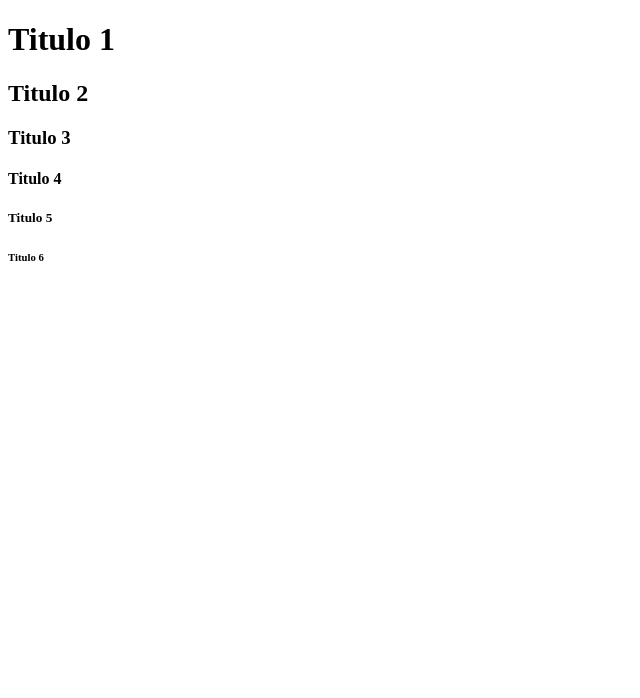
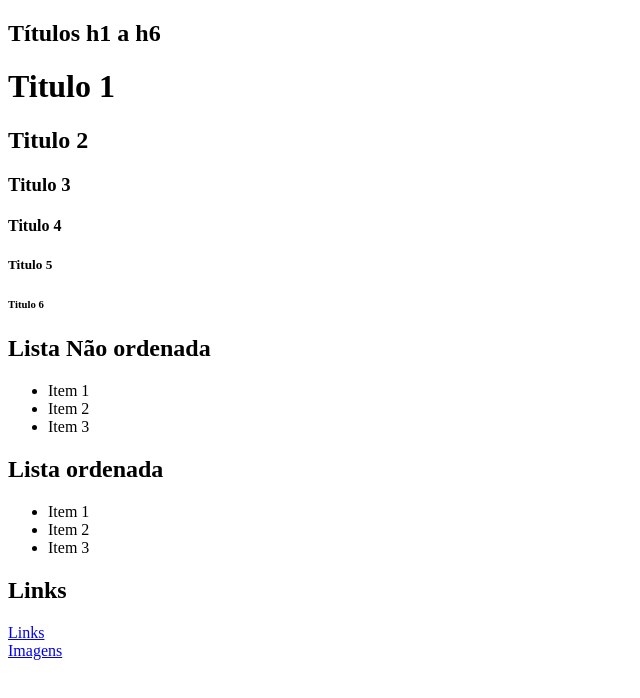
Before and after one commit to WalneiOliveira/des_web_aulas, a plain HTML site: page aula1/index.html in a window 1280 px wide. Shown: the whole page, without its empty margins (0-640 px from the left). Drawn offline with Linux system fonts and the light colour scheme.

Commit message:
adding image and links page

```diff
--- a/aula1/index.html
+++ b/aula1/index.html
@@ -3,14 +3,35 @@
   <head>
     <meta charset="UTF-8" />
     <meta name="viewport" content="width=device-width, initial-scale=1.0" />
-    <title>Document</title>
+    <title>Aula1</title>
   </head>
   <body>
+    <h2>Títulos h1 a h6</h2>
+    <!-- Títulos h1 a h6 -->
     <h1>Titulo 1</h1>
     <h2>Titulo 2</h2>
     <h3>Titulo 3</h3>
     <h4>Titulo 4</h4>
     <h5>Titulo 5</h5>
     <h6>Titulo 6</h6>
+
+    <!-- Listas não ordenadas -->
+    <h2>Lista Não ordenada</h2>
+    <ul>
+      <li>Item 1</li>
+      <li>Item 2</li>
+      <li>Item 3</li>
+    </ul>
+    <h2>Lista ordenada</h2>
+    <ul>
+      <li>Item 1</li>
+      <li>Item 2</li>
+      <li>Item 3</li>
+    </ul>
+    <!-- Links -->
+    <h2>Links</h2>
+    <a href="links.html">Links</a>
+    <br />
+    <a href="images.html">Imagens</a>
   </body>
 </html>
```
Also changed, not shown: aula1/images.html (added, +15 -0 lines), aula1/links.html (added, +17 -0 lines).
